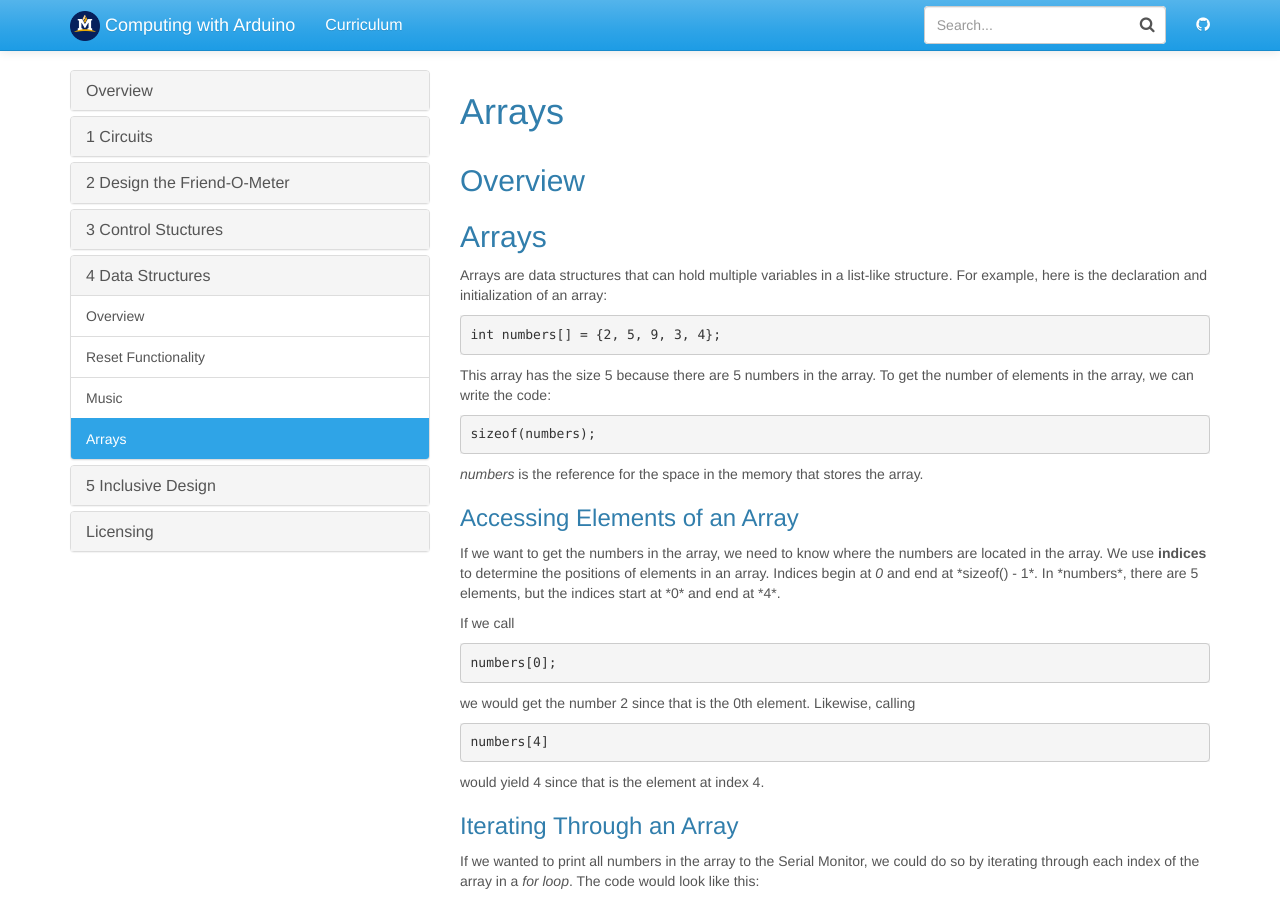
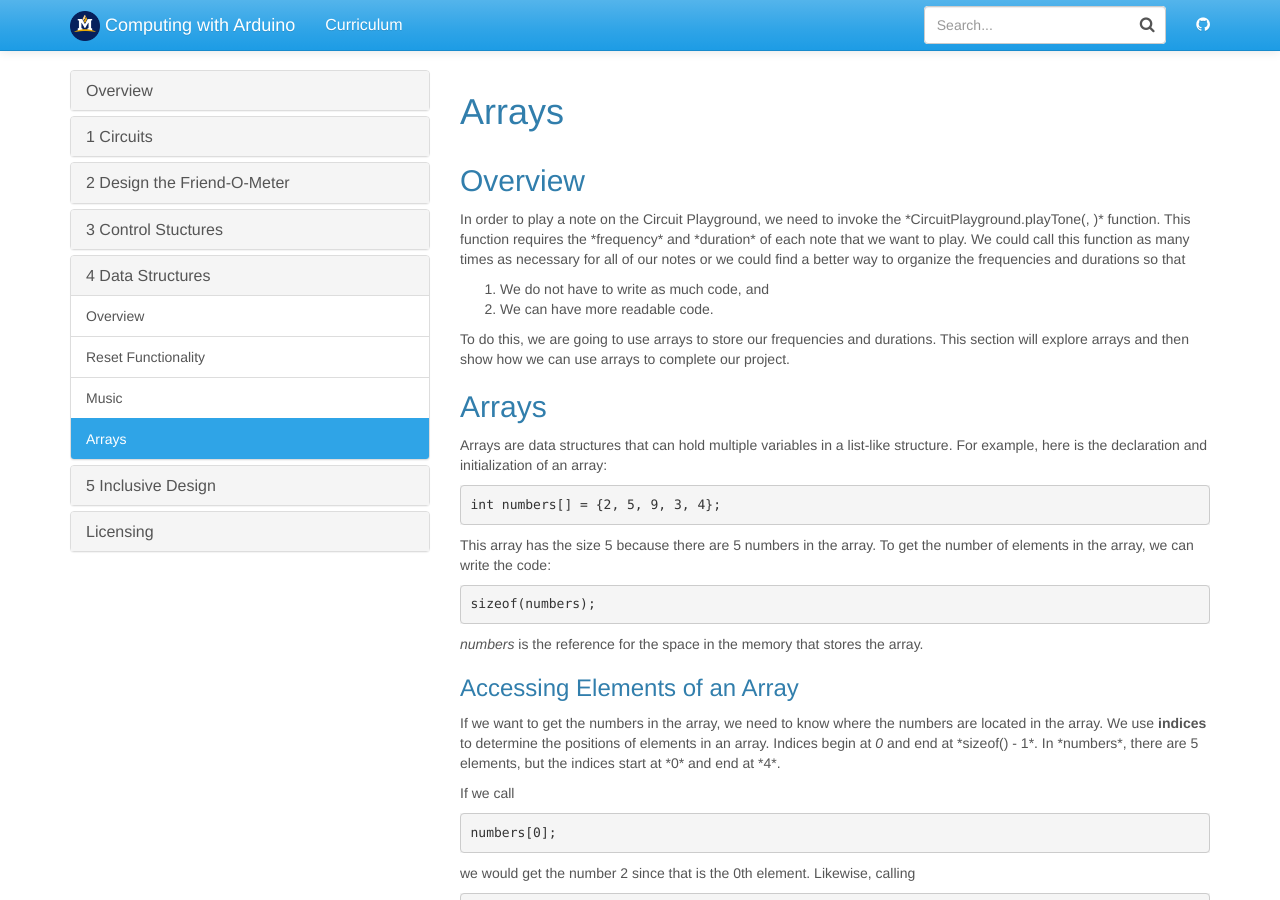
Before and after one commit to jake-chipps/friendometer, a Jekyll site: the page built from _docs/lessons/4-3.md, in a window 1280 px wide and 900 px high. Built offline with Jekyll 4.4.1, drawn with Linux system fonts in a browser that asks for light colours.

Commit message:
Update 4-3.md

```diff
--- a/_docs/lessons/4-3.md
+++ b/_docs/lessons/4-3.md
@@ -3,6 +3,11 @@ title: Arrays
 permalink: /docs/4-3/
 ---
 ## Overview
+In order to play a note on the Circuit Playground, we need to invoke the *CircuitPlayground.playTone(<frequency>, <duration>)* function. This function requires the *frequency* and *duration* of each note that we want to play. We could call this function as many times as necessary for all of our notes or we could find a better way to organize the frequencies and durations so that
+1. We do not have to write as much code, and
+2. We can have more readable code.
+
+To do this, we are going to use arrays to store our frequencies and durations. This section will explore arrays and then show how we can use arrays to complete our project.
 
 ## Arrays
 Arrays are data structures that can hold multiple variables in a list-like structure. For example, here is the declaration and initialization of an array:
```
